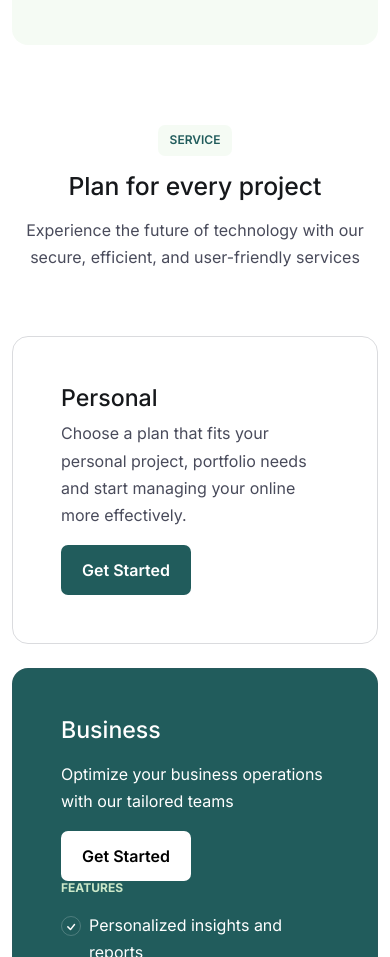
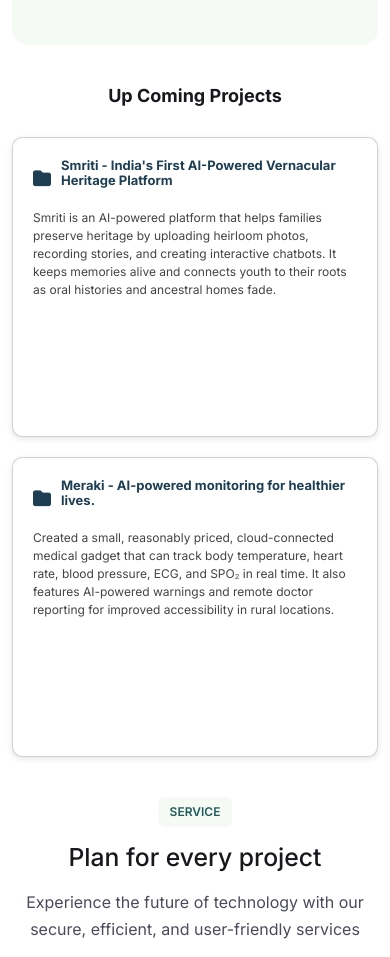
Before and after one commit to coderbot202/Coderbot_robotech, a plain HTML site: page index.html in a window 390 px wide. Shown: the part 3953-4910 px from the top of the page. Drawn offline with Linux system fonts and the light colour scheme; no server answers.

Commit message:
Added a Up Coming Project Section

```diff
--- a/assets/css/style.css
+++ b/assets/css/style.css
@@ -1241,3 +1241,113 @@ h6 {
   opacity: 1;
   visibility: visible;
 }
+
+/* Up Coming Project Section CSS*/
+
+   .upcoming-projects-section .container {
+      max-width: 1000px;
+      margin: 0 auto;
+      text-align: center;
+   }
+
+    .upcoming-projects-section h2 {
+      font-size: 24px;
+      font-weight: bold;
+      margin-bottom: 30px;
+    }
+
+    .upcoming-projects-section .projects {
+      display: flex;
+      justify-content: center;
+      gap: 20px;
+      flex-wrap: wrap;
+    }
+
+    .upcoming-projects-section .card {
+      background: #fff;
+      border-radius: 10px;
+      padding: 20px;
+      width: 100%;
+      max-width: 420px;
+      box-shadow: 0 2px 6px rgba(0, 0, 0, 0.1);
+      text-align: left;
+      flex: 1 1 300px;
+      transition: transform 0.2s ease, box-shadow 0.2s ease;
+    }
+
+    .upcoming-projects-section .card:hover {
+      transform: translateY(-5px);
+      box-shadow: 0 4px 12px rgba(0, 0, 0, 0.15);
+    }
+
+    .upcoming-projects-section .card h3 {
+      font-size: 16px;
+      font-weight: bold;
+      margin: 0 0 10px 0;
+      color: #1d3e53;
+    }
+
+    .upcoming-projects-section .card p {
+      font-size: 14px;
+      line-height: 1.5;
+      color: #444;
+    }
+
+    .upcoming-projects-section .icon {
+      font-size: 24px;
+      color: #1d3e53;
+      margin-right: 10px;
+    }
+
+    .upcoming-projects-section .card-title {
+      display: flex;
+      align-items: center;
+      margin-bottom: 10px;
+    }
+
+    /* Responsive Design */
+    @media (max-width: 768px) {
+      .upcoming-projects-section .projects {
+        flex-direction: column;
+        align-items: center;
+      }
+
+      .upcoming-projects-section .card {
+        width: 100%;
+        max-width: 500px;
+      }
+
+      .upcoming-projects-section h2 {
+        font-size: 20px;
+      }
+
+      .upcoming-projects-section .card h3 {
+        font-size: 14px;
+      }
+
+      .upcoming-projects-section .card p {
+        font-size: 13px;
+      }
+
+      .upcoming-projects-section .icon {
+        font-size: 20px;
+      }
+    }
+
+    @media (max-width: 480px) {
+      .upcoming-projects-section h2 {
+        font-size: 18px;
+      }
+
+      .upcoming-projects-section .card h3 {
+        font-size: 13px;
+      }
+
+      .upcoming-projects-section .card p {
+        font-size: 12px;
+      }
+
+      .upcoming-projects-section .icon {
+        font-size: 18px;
+      }
+    }
--- a/index.html
+++ b/index.html
@@ -17,6 +17,7 @@
     <link href="assets/vendors/glightbox/glightbox.min.css" rel="stylesheet">
     <link href="assets/vendors/swiper/swiper-bundle.min.css" rel="stylesheet">
     <link href="assets/vendors/aos/aos.css" rel="stylesheet">
+    <link rel="stylesheet" href="https://cdnjs.cloudflare.com/ajax/libs/font-awesome/6.4.0/css/all.min.css">
     <!-- End Styles-->
 
     <!-- ======= Theme Style =======-->
@@ -279,6 +280,34 @@
           </div>
         </section>
         <!-- End Features-->
+
+        <!--Up Coming Project Section-->
+        <div class="upcoming-projects-section">
+          <div class="container">
+            <h2>Up Coming Projects</h2>
+            <div class="projects">
+
+              <!-- Card 1 -->
+              <div class="card">
+                <div class="card-title">
+                  <i class="fa-solid fa-folder icon"></i>
+                  <h3>Smriti - India's First AI-Powered Vernacular Heritage Platform</h3>
+                </div>
+                <p>Smriti is an AI-powered platform that helps families preserve heritage by uploading heirloom photos, recording stories, and creating interactive chatbots. It keeps memories alive and connects youth to their roots as oral histories and ancestral homes fade.</p>
+              </div>
+
+              <!-- Card 2 -->
+              <div class="card">
+                <div class="card-title">
+                  <i class="fa-solid fa-folder icon"></i>
+                  <h3>Meraki - AI-powered monitoring for healthier lives.</h3>
+                </div>
+                <p>Created a small, reasonably priced, cloud-connected medical gadget that can track body temperature, heart rate, blood pressure, ECG, and SPO₂ in real time. It also features AI-powered warnings and remote doctor reporting for improved accessibility in rural locations.</p>
+              </div>
+
+            </div>
+          </div>
+        </div>
 
         <!-- ======= Pricing =======-->
         <section class="section pricing__v2" id="pricing">
```
